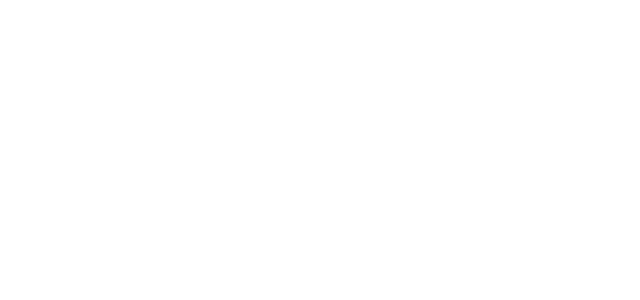
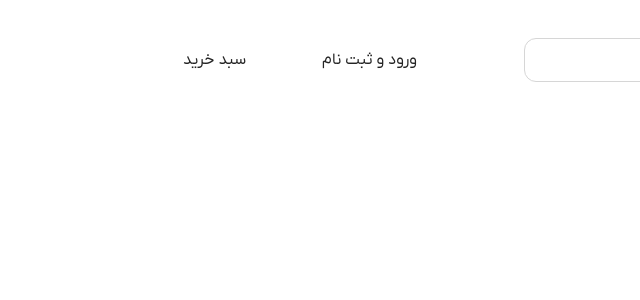
Before and after one commit to erfunit/customme, a Next.js app: page / in a window 1280 px wide. Shown: the top 300 px of the page, without its empty margins (640-1280 px from the left). Built offline with nearby package versions, Linux system fonts and the light colour scheme.

Commit message:
feat: navbar component base design

```diff
--- a/package.json
+++ b/package.json
@@ -9,6 +9,7 @@
     "lint": "next lint"
   },
   "dependencies": {
+    "iconsax-react": "^0.0.8",
     "next": "15.1.6",
     "react": "^19.0.0",
     "react-dom": "^19.0.0",
--- a/src/app/page.tsx
+++ b/src/app/page.tsx
@@ -1,6 +1,9 @@
+import Navbar from "@/components/layout/navbar";
+
 export default function Page() {
   return (
-    <main>
+    <main className="container">
+      <Navbar />
       <h1 className="heading-1 container">سلام!</h1>
     </main>
   );
--- /dev/null
+++ b/src/components/layout/navbar.tsx
@@ -0,0 +1,43 @@
+import { LoginCurve, SearchNormal1, ShoppingCart } from "iconsax-react";
+import Image from "next/image";
+import Link from "next/link";
+import React from "react";
+
+const Navbar = () => {
+  return (
+    <header className="flex justify-between items-center py-32">
+      <div>
+        <Image
+          src="/logo/header.svg"
+          alt="costomme logo"
+          width={200}
+          height={60}
+        />
+      </div>
+      <div>
+        <button className="w-[596px] rounded-12 h-44 border-gray-4 border flex justify-between items-center text-primary body-4 px-24">
+          <span>جستجو</span>
+          <SearchNormal1 size={24} color="currentColor" />
+        </button>
+      </div>
+      <div className="flex gap-48">
+        <Link
+          href={"#"}
+          className="text-gray-10 flex items-center gap-1 hover:text-primary-shade-6 transition-all"
+        >
+          <LoginCurve size={24} color="currentColor" />
+          <span>ورود و ثبت نام</span>
+        </Link>
+        <Link
+          href={"#"}
+          className="text-gray-10 flex items-center gap-1 hover:text-primary-shade-6 transition-all"
+        >
+          <ShoppingCart size={24} color="currentColor" />
+          <span>سبد خرید</span>
+        </Link>
+      </div>
+    </header>
+  );
+};
+
+export default Navbar;
```
Also changed, not shown: public/logo/header.svg (added), 1 other file (tests, documents, lock files or other folders).
